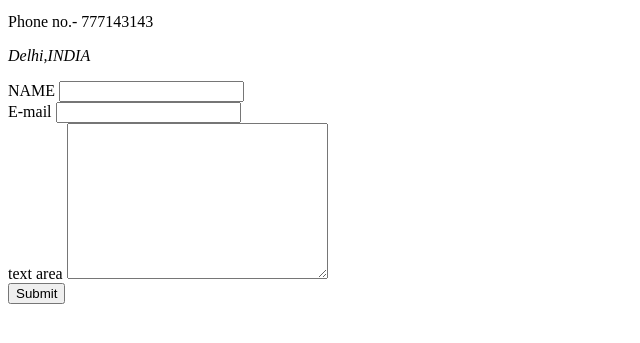
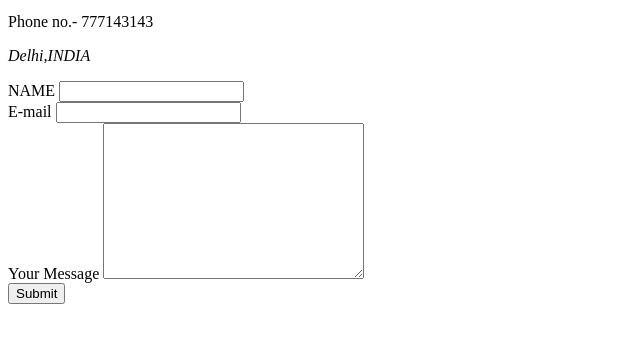
Before and after one commit to Aftab710/AftabCV, a plain HTML site: page contact me.html in a window 1280 px wide. Shown: the part 101-444 px from the top of the page, without its empty margins (0-640 px from the left). Drawn offline with Linux system fonts and the light colour scheme.

Commit message:
Update contact me.html

```diff
--- a/contact me.html
+++ b/contact me.html
@@ -14,7 +14,7 @@
         <input type="text" name="your name" id=""><br>
         <label for="email">E-mail</label>
         <input type="email" name="your email" id=""><br>
-        <label for="textarea">text area</label>
+        <label for="textarea">Your Message</label>
         <textarea name="your message" id="" cols="30" rows="10"></textarea><br>
         <input type="submit">
     </form>
```
